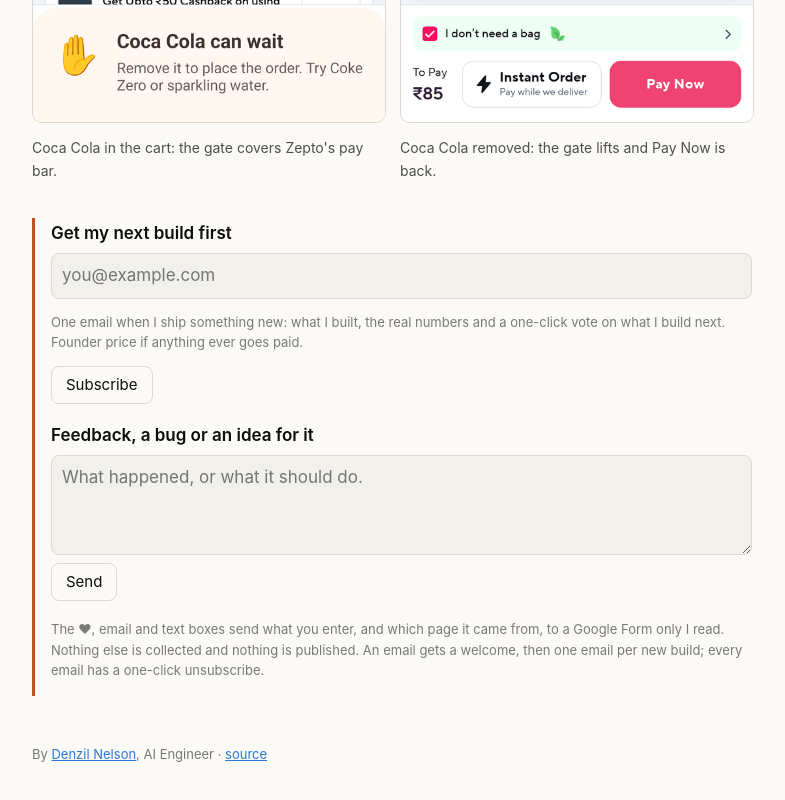
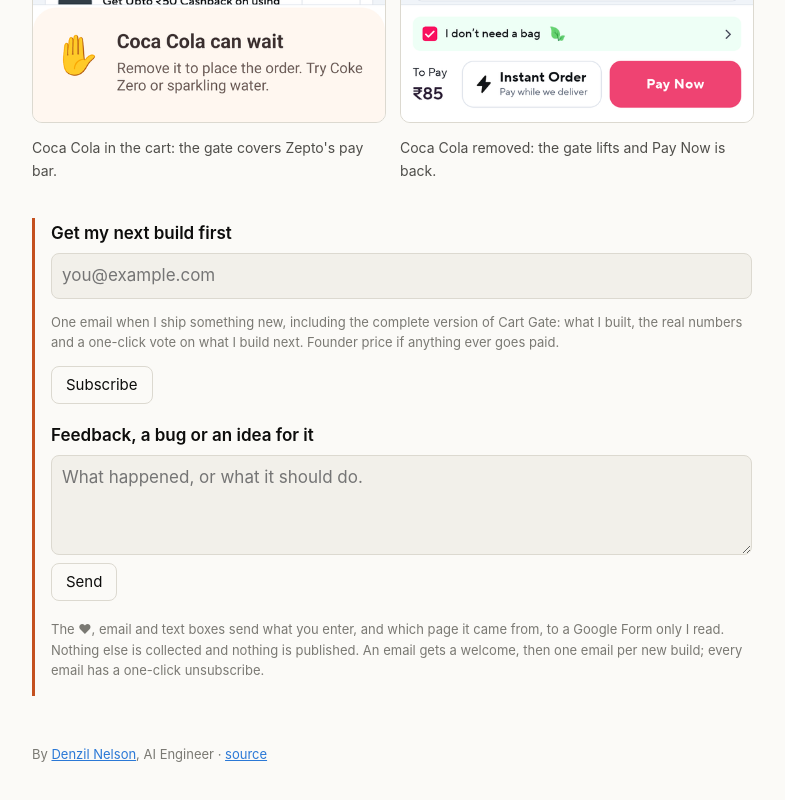
Before and after one commit to Denzil10/lab, a plain HTML site: page cart-gate/index.html in a window 1280 px wide. Shown: the part 878-1678 px from the top of the page, without its empty margins (248-1033 px from the left). Drawn offline with Linux system fonts and the light colour scheme.

Commit message:
Lab: Cart Gate

```diff
--- a/cart-gate/index.html
+++ b/cart-gate/index.html
@@ -54,7 +54,7 @@
 <p class="links"><a href="https://github.com/Denzil10/cart-gate/releases">Download</a><a href="https://github.com/Denzil10/cart-gate">Source</a><button data-like="cart-gate">♥ I like it</button></p>
 <div class="shots"><figure><img src="before.png" alt="Coca Cola in the cart: the gate covers Zepto&#x27;s pay bar." loading="lazy"><figcaption>Coca Cola in the cart: the gate covers Zepto&#x27;s pay bar.</figcaption></figure><figure><img src="after.png" alt="Coca Cola removed: the gate lifts and Pay Now is back." loading="lazy"><figcaption>Coca Cola removed: the gate lifts and Pay Now is back.</figcaption></figure></div>
 <div class="box">
-<form id="subscribe" data-app="cart-gate" data-kind="subscribe" data-done="You are in. A short welcome email arrives within a day."><label>Get my next build first<input type="email" name="email" placeholder="you@example.com" required></label><p class="note">One email when I ship something new: what I built, the real numbers and a one-click vote on what I build next. Founder price if anything ever goes paid.</p><button>Subscribe</button> <span class="sent"></span></form>
+<form id="subscribe" data-app="cart-gate" data-kind="subscribe" data-done="You are in. A short welcome email arrives within a day."><label>Get my next build first<input type="email" name="email" placeholder="you@example.com" required></label><p class="note">One email when I ship something new, including the complete version of Cart Gate: what I built, the real numbers and a one-click vote on what I build next. Founder price if anything ever goes paid.</p><button>Subscribe</button> <span class="sent"></span></form>
 <form data-app="cart-gate" data-kind="feedback"><label>Feedback, a bug or an idea for it<textarea name="text" rows="3" maxlength="2000" placeholder="What happened, or what it should do."></textarea></label><button>Send</button> <span class="sent"></span></form>
 <p class="note">The ♥, email and text boxes send what you enter, and which page it came from, to a Google Form only I read. Nothing else is collected and nothing is published. An email gets a welcome, then one email per new build; every email has a one-click unsubscribe.</p></div>
 <footer><p>By <a href="https://denzil10.github.io/">Denzil Nelson</a>, AI Engineer · <a href="https://github.com/Denzil10/lab">source</a></p></footer>
```
